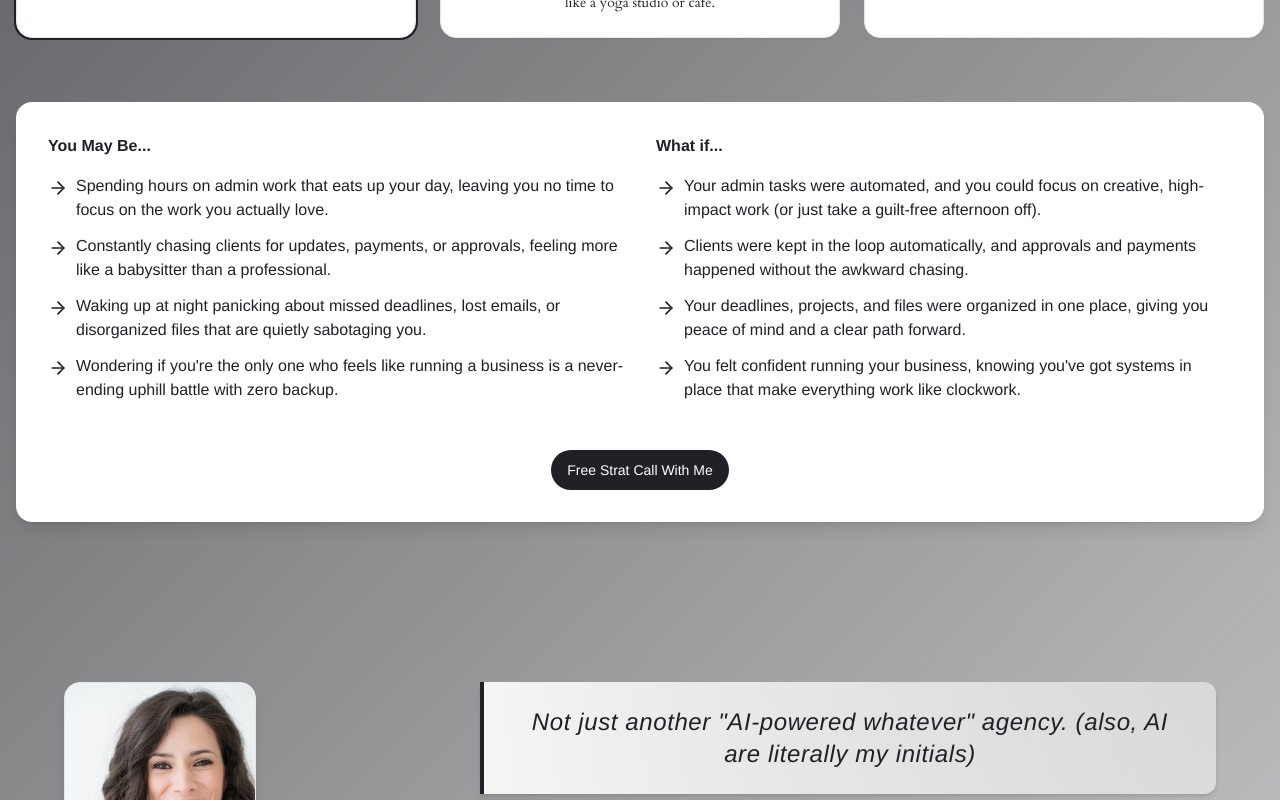
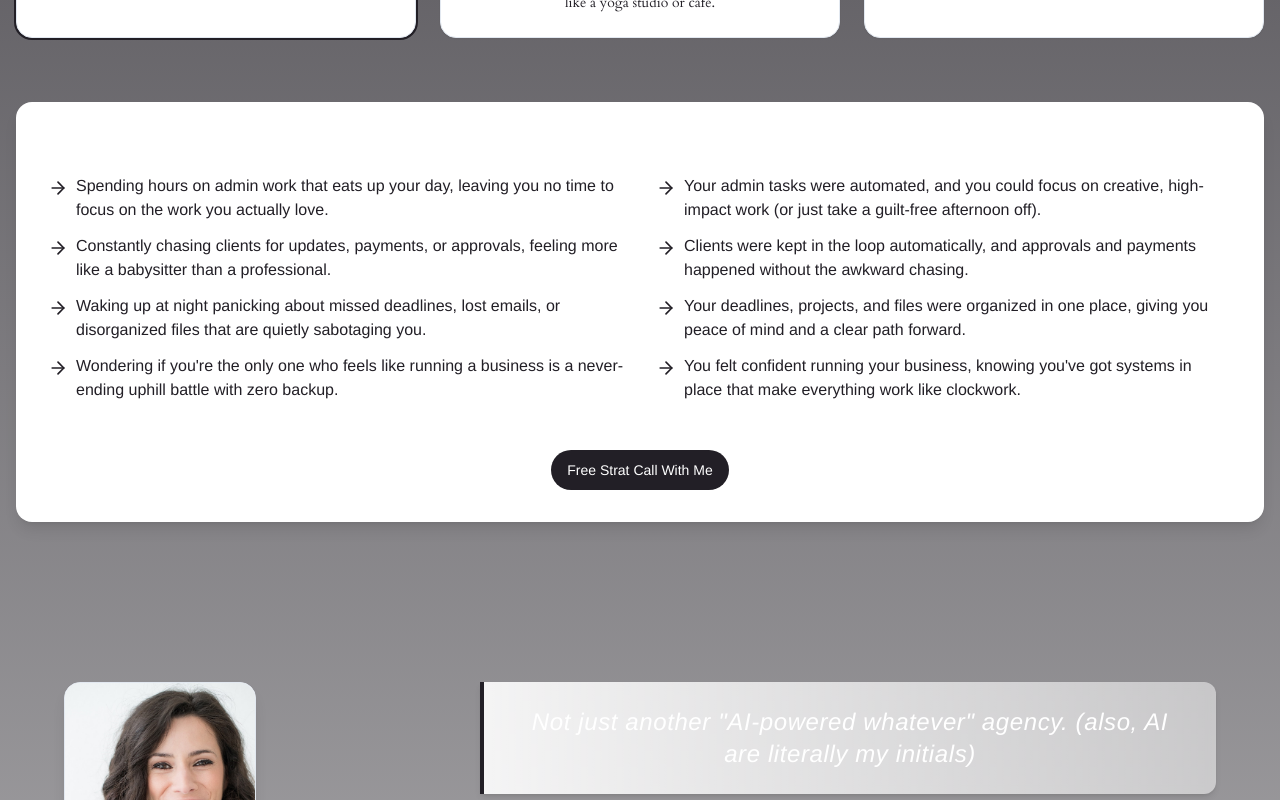
Before and after one commit to annalisaiob/convertify-helper, a React (Vite) app: page / in a window 1280 px wide. Shown: the part 1120-1920 px from the top of the page. Built offline with nearby package versions, Linux system fonts and the light colour scheme.

Commit message:
Update color scheme and gradient
Changed the gradient to a top-to-bottom orientation and updated text colors for better visibility, ensuring white text on dark backgrounds and charcoal text on light backgrounds.
[skip gpt_engineer]

```diff
--- a/src/index.css
+++ b/src/index.css
@@ -39,10 +39,23 @@
   }
 
   h1, h2, h3, h4, h5, h6, .card-title {
-    @apply font-heading text-foreground !important;
+    @apply font-heading text-white !important;
+  }
+
+  .bg-white h1, .bg-white h2, .bg-white h3, .bg-white h4, .bg-white h5, .bg-white h6,
+  .bg-[#F5F5F5] h1, .bg-[#F5F5F5] h2, .bg-[#F5F5F5] h3, .bg-[#F5F5F5] h4, .bg-[#F5F5F5] h5, .bg-[#F5F5F5] h6 {
+    @apply text-[#221F26] !important;
   }
 
   button {
     @apply font-button;
   }
+
+  p {
+    @apply text-white;
+  }
+
+  .bg-white p, .bg-[#F5F5F5] p {
+    @apply text-[#221F26];
+  }
 }
--- a/tailwind.config.ts
+++ b/tailwind.config.ts
@@ -60,7 +60,7 @@ export default {
         },
       },
       backgroundImage: {
-        'gradient-electric': 'linear-gradient(135deg, #403E43 0%, #F5F5F5 100%)',
+        'gradient-electric': 'linear-gradient(180deg, #221F26 0%, #F5F5F5 100%)',
       },
       borderRadius: {
         lg: "1rem",
```
